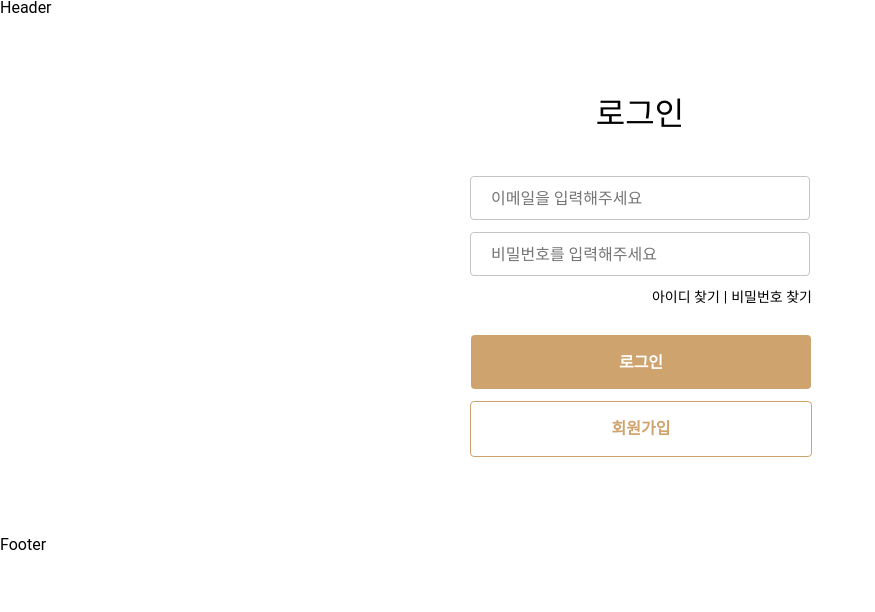
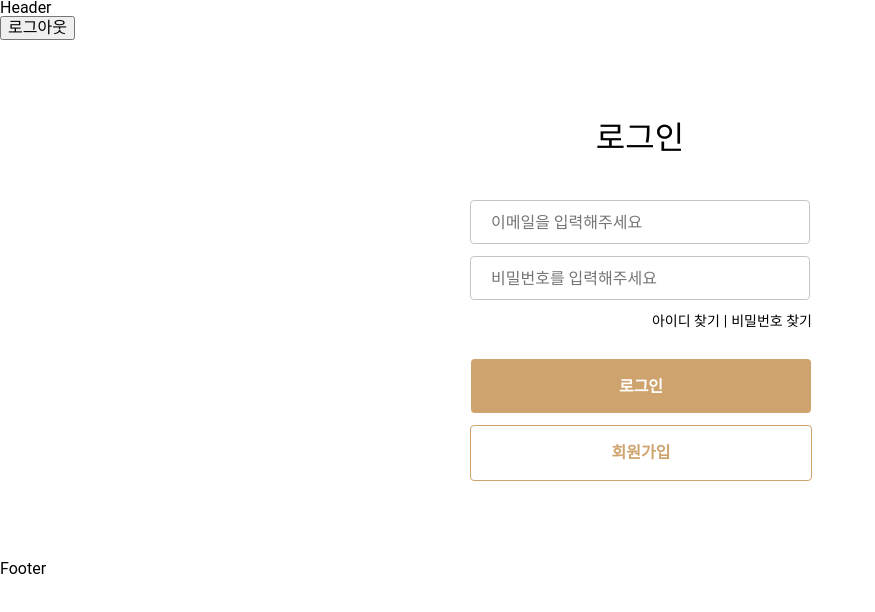
Before and after one commit to PROJECT-LAB18/POTATO-MARKET, a React (Vite) app in the folder potato-market/: page /signin in a window 1280 px wide. Shown: the top 612 px of the page, without its empty margins (0-875 px from the left). Built offline with nearby package versions, Linux system fonts and the light colour scheme; no server answers.

Commit message:
[feature] 로그인 상태 확인 테스트 : 로그아웃 버튼 동작 체크 #12

```diff
--- a/potato-market/src/App.jsx
+++ b/potato-market/src/App.jsx
@@ -3,21 +3,23 @@ import { Outlet } from 'react-router-dom';
 
 import Footer from './components/Footer';
 import Header from './components/Header';
+import LogoutButton from './components/LogoutButton';
 import firebase from './firebase';
 
 import GlobalStyle from './styles/Global';
 
 function App() {
-  const [isFirebaseConnected, setIsFirebaseConnected] = useState(false);
+
+  const [isLoggedIn, setIsLoggedIn] = useState(false); // 로그인상태 저장 예정
 
   useEffect(() => {
     firebase.auth().onAuthStateChanged((user) => {
       if (user) {
-        console.log(isFirebaseConnected + 'User is signed in.');
+        let uid = user.uid;
+        console.log('로그인상태', uid);
       } else {
-        console.log('User is signed out.');
+        console.log('로그아웃상태');
       }
-      setIsFirebaseConnected(true);
     });
   }, []);
 
@@ -26,6 +28,7 @@ function App() {
       <GlobalStyle />
       <div className="App">
         <Header />
+        <LogoutButton />
         <Outlet />
         <Footer />
       </div>
--- /dev/null
+++ b/potato-market/src/components/LogoutButton.jsx
@@ -0,0 +1,19 @@
+import firebase from '@/firebase';
+
+const auth = firebase.auth();
+
+const handleLogout = async () => {
+  try {
+    await auth.signOut();
+  } catch (error) {
+    console.error(error);
+  }
+}
+
+function LogoutButton() {
+  return (
+    <button type="button" onClick={handleLogout}>로그아웃</button>
+  )
+};
+
+export default LogoutButton;
```
